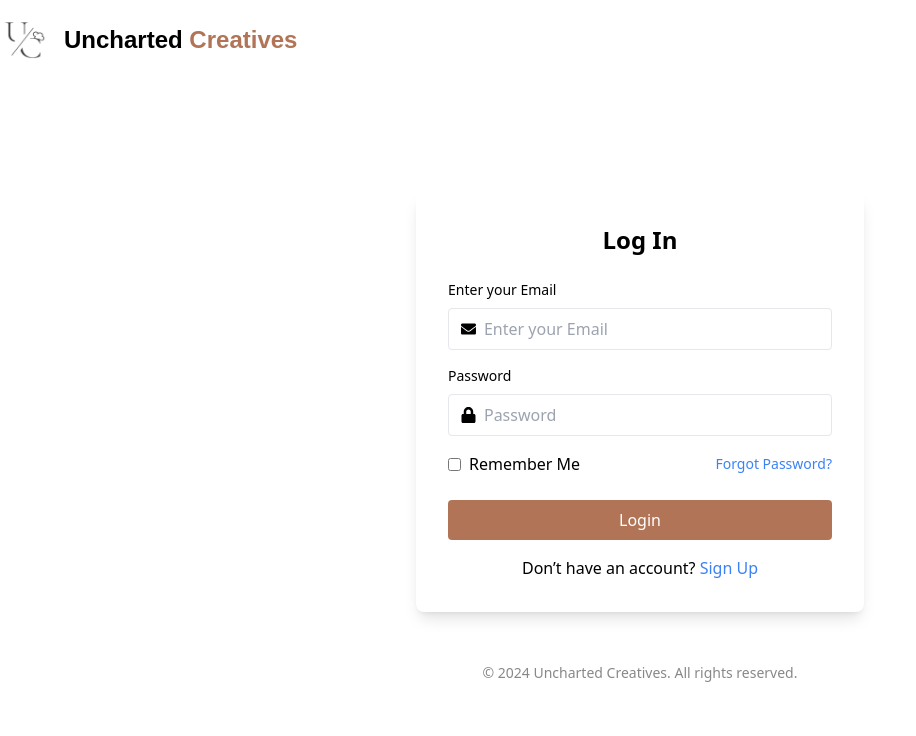
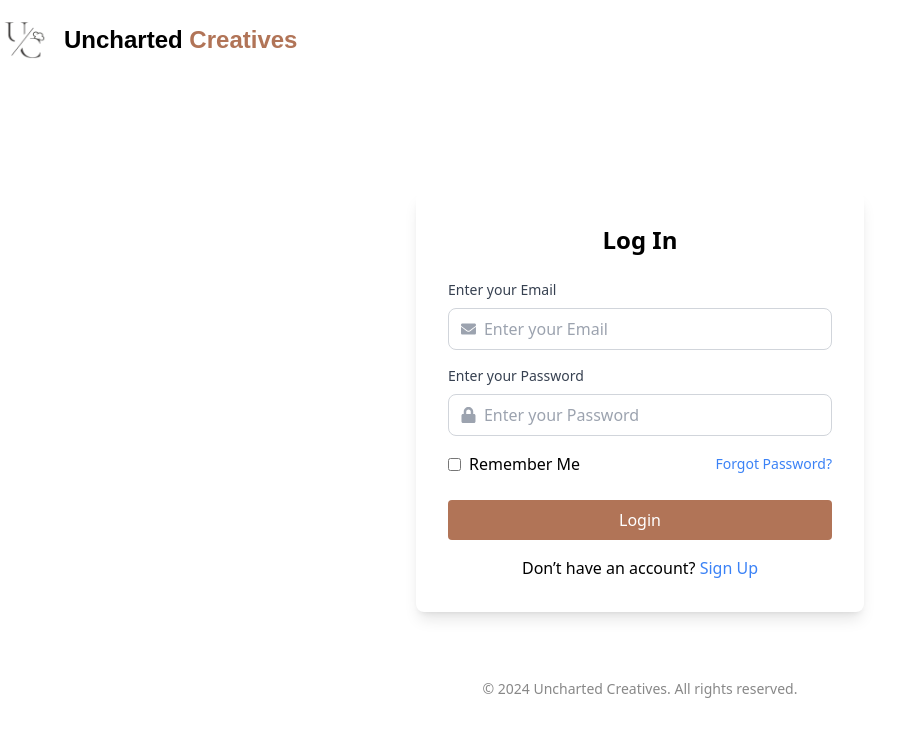
Before and after one commit to Despee2k/CIS2102-uncharted, a React (Vite) app in the folder frontend/: page /login in a window 1280 px wide. Shown: the top 736 px of the page, without its empty margins (0-916 px from the left). Built offline with nearby package versions, Linux system fonts and the light colour scheme.

Commit message:
feat: utilize components for LoginForm

```diff
--- /dev/null
+++ b/frontend/src/components/Button.jsx
@@ -0,0 +1,21 @@
+import PropTypes from 'prop-types';
+
+const Button = ({ label, onClick, type }) => {
+    return (
+      <button
+        type={type || 'button'}
+        onClick={onClick}
+        className="w-full bg-[#B17457] text-white py-2 rounded hover:bg-opacity-90 transition duration-300"
+      >
+        {label}
+      </button>
+    );
+  };
+
+
+  Button.propTypes = {
+    label: PropTypes.string.isRequired,
+    onClick: PropTypes.func,
+    type: PropTypes.oneOf(['submit', 'button', 'reset']),
+  };
+  export default Button;
--- /dev/null
+++ b/frontend/src/components/FormContainer.jsx
@@ -0,0 +1,17 @@
+import PropTypes from 'prop-types';
+
+const FormContainer = ({ title ,children }) => (
+    <div className="flex justify-center pt-32">
+      <div className="bg-white p-8 rounded-lg shadow-lg max-w-md w-full mb-4">
+      <h2 className="text-2xl font-bold mb-6 text-center">{title}</h2>
+      {children}
+    </div>
+  </div>
+);
+
+FormContainer.propTypes = {
+  title: PropTypes.string.isRequired,
+  children: PropTypes.node.isRequired,
+};
+
+  export default FormContainer;
--- a/frontend/src/components/FormInput.jsx
+++ b/frontend/src/components/FormInput.jsx
@@ -1,20 +1,41 @@
 import PropTypes from 'prop-types';
-const FormInput = ({ type, name, placeholder, value, onChange }) => {
+import { FaEnvelope, FaLock, FaUser } from 'react-icons/fa';
+
+const FormInput = ({ type, name, placeholder, value, onChange, icon }) => {
+  const IconComponent = () => {
+    switch (icon) {
+      case 'email':
+        return <FaEnvelope className="text-gray-400" />;
+      case 'password':
+        return <FaLock className="text-gray-400" />;
+      case 'person':
+        return <FaUser className="text-gray-400" />;
+      default:
+        return null;
+    }
+  };
+
   return (
     <div className="mb-4">
+      <label htmlFor={name} className="block text-sm font-medium mb-2 text-gray-700">
+        {placeholder}
+      </label>
+      <div className="flex items-center border border-gray-300 rounded-lg px-3 py-2">
+        <IconComponent />
         <input
+          id={name}
           type={type}
           name={name}
-          placeholder={placeholder}
           value={value}
           onChange={onChange}
-          className="w-full p-3 border border-gray-300 rounded-lg"
+          placeholder={placeholder}
+          className="ml-2 w-full border-none focus:outline-none text-gray-700"
+          required
         />
+      </div>
     </div>
   );
 };
-
-  export default FormInput;
 
 FormInput.propTypes = {
   type: PropTypes.oneOf(['text', 'email', 'password']).isRequired,
@@ -22,4 +43,7 @@ const FormInput = ({ type, name, placeholder, value, onChange }) => {
   placeholder: PropTypes.string.isRequired,
   value: PropTypes.string.isRequired,
   onChange: PropTypes.func.isRequired,
+  icon: PropTypes.oneOf(['email', 'password', 'person']),
 };
+
+export default FormInput;
--- a/frontend/src/features/LoginPage/LoginForm.jsx
+++ b/frontend/src/features/LoginPage/LoginForm.jsx
@@ -1,6 +1,8 @@
 import { useState } from 'react';
 import { Link } from 'react-router-dom';
-import { FaEnvelope, FaLock } from 'react-icons/fa';
+import FormContainer from '../../components/FormContainer';
+import FormInput from '../../components/FormInput';
+import Button from '../../components/Button';
 
 const LoginForm = () => {
   const [email, setEmail] = useState('');
@@ -19,44 +21,24 @@ const LoginForm = () => {
   };
 
   return (
-    <div className=" flex justify-center pt-32">
-      <div className="bg-white p-8 rounded-lg shadow-lg max-w-md w-full margin-bottom">
-        <h2 className="text-2xl font-bold mb-6 text-center">Log In</h2>
+    <FormContainer title="Log In">
       <form onSubmit={handleLogin}>
-          <div className="mb-4">
-            <label className="block text-sm font-medium mb-2" htmlFor="email">
-              Enter your Email
-            </label>
-            <div className="flex items-center border rounded px-3 py-2">
-              <FaEnvelope className="text-black-400" />
-              <input
+        <FormInput
           type="email"
-                id="email"
+          name="email"
           placeholder="Enter your Email"
           value={email}
           onChange={(e) => setEmail(e.target.value)}
-                className="ml-2 w-full border-none focus:outline-none"
-                required
+          icon="email"
         />
-            </div>
-          </div>
-          <div className="mb-4">
-            <label className="block text-sm font-medium mb-2" htmlFor="password">
-              Password
-            </label>
-            <div className="flex items-center border rounded px-3 py-2">
-              <FaLock className="text-black-400" />
-              <input
+        <FormInput
           type="password"
-                id="password"
-                placeholder="Password"
+          name="password"
+          placeholder="Enter your Password"
           value={password}
           onChange={(e) => setPassword(e.target.value)}
-                className="ml-2 w-full border-none focus:outline-none"
-                required
+          icon="password"
         />
-            </div>
-          </div>
         <div className="flex items-center justify-between mb-6">
           <label className="flex items-center">
             <input type="checkbox" className="mr-2" />
@@ -66,12 +48,7 @@ const LoginForm = () => {
             Forgot Password?
           </Link>
         </div>
-          <button
-            type="submit"
-            className="w-full bg-[#B17457] text-white py-2 rounded hover:bg-opacity-90 transition duration-300"
-          >
-            Login
-          </button>
+        <Button label="Login" type="submit" />
         {error && <p className="text-red-500 mt-2">{error}</p>}
         <div className="text-center mt-4">
           <span>Don’t have an account? </span>
@@ -80,8 +57,7 @@ const LoginForm = () => {
           </Link>
         </div>
       </form>
-      </div>
-    </div>
+    </FormContainer>
   );
 };
 
```
Lines whose indentation alone changed are shown as unchanged.
